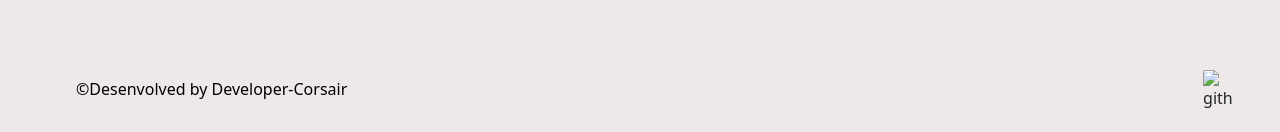
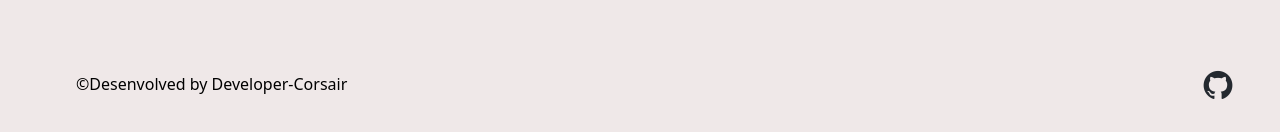
Before and after one commit to DeveloperCorsair/LoveDogs, a website: page src/about.html in a window 1280 px wide. Shown: the part 861-993 px from the top of the page. Drawn offline with nearby package versions, Linux system fonts and the light colour scheme; the site is published under a folder, as on GitHub Pages, so addresses that start at the root find nothing.

Commit message:
finalmente, footer arrumado com sucesso.

```diff
--- a/src/about.html
+++ b/src/about.html
@@ -100,7 +100,7 @@
             <a href="https://github.com/DeveloperCorsair" id="devcor" class="hover:underline hover:opacity-100">
                 &copy;Desenvolved by Developer-Corsair</a>
             <a href="https://github.com/DeveloperCorsair" class="pr-32">
-                <img id="github" src="/public/img/github-mark.png" alt="github">
+                <img id="github" src="../public/img/github-mark.png" alt="github">
             </a>
         </div>
     </footer>
```
Also changed, not shown: src/contact.html (+1 -1 lines), src/index.html (+1 -1 lines).
